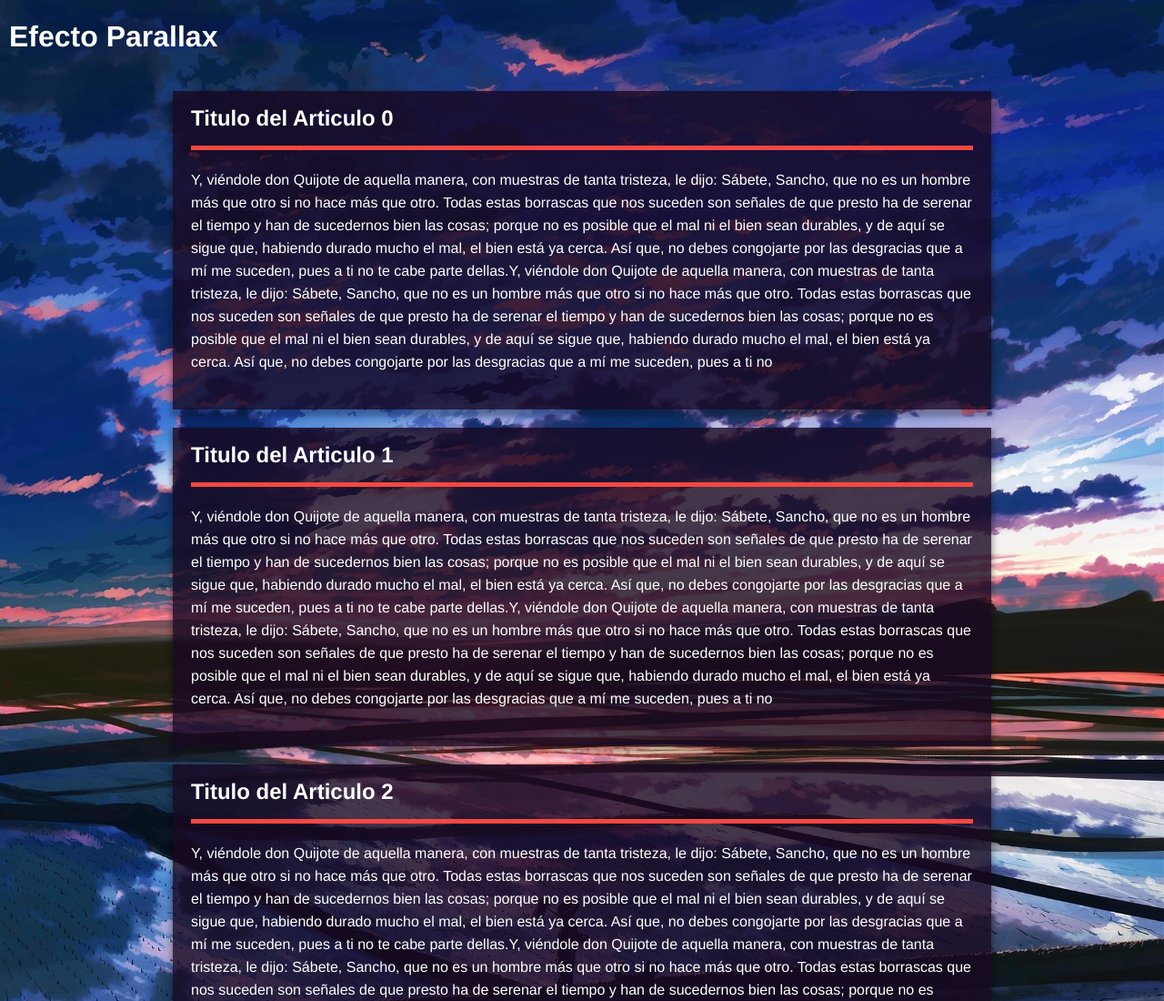
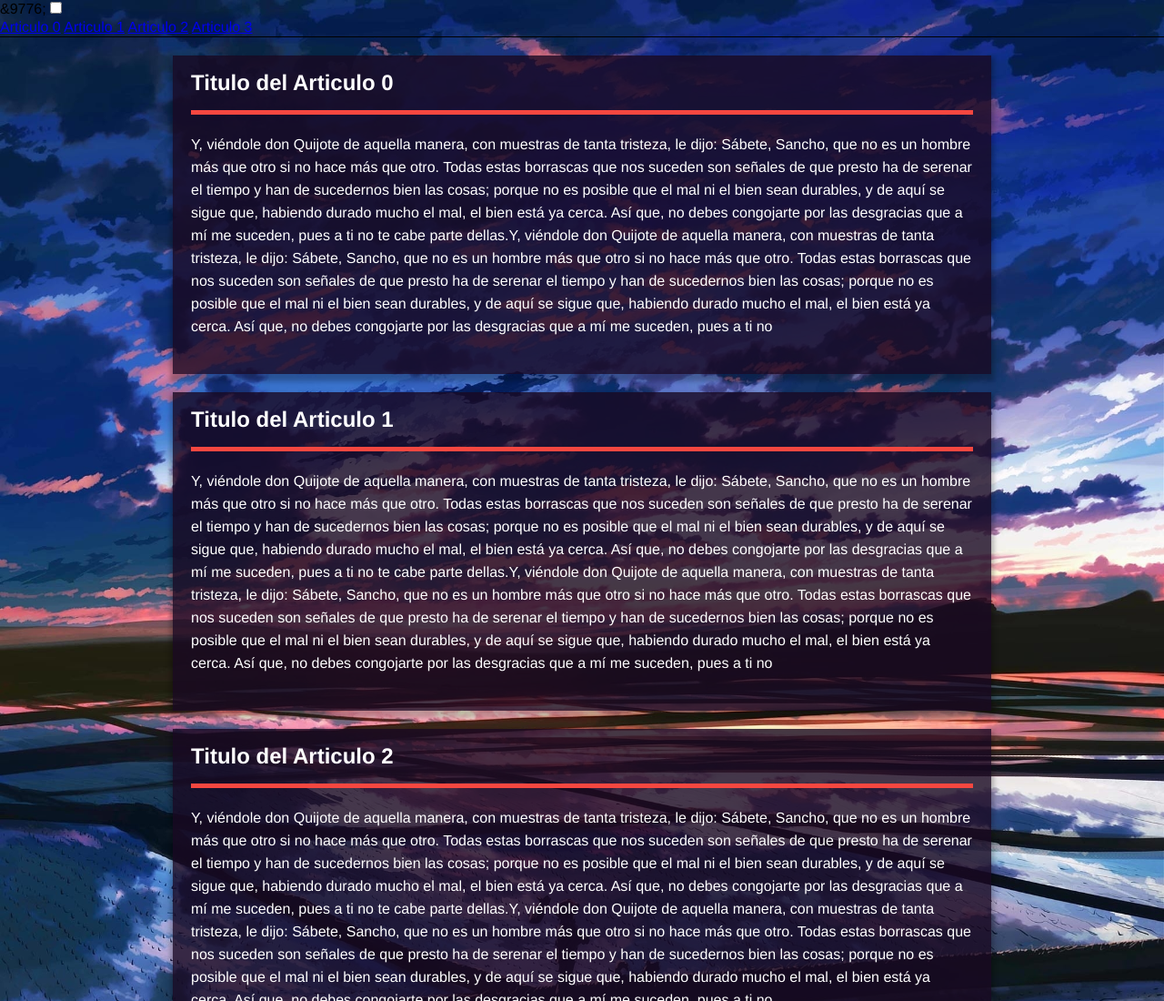
Before and after one commit to DNavarro10/Parallax, a plain HTML site: page index.html in a window 1280 px wide. Shown: the top 1100 px of the page at 91% size. Drawn offline with Linux system fonts and the light colour scheme.

Commit message:
Agregando Nav
diseño base de la barra de navegacion

```diff
--- a/css/style.css
+++ b/css/style.css
@@ -15,6 +15,9 @@ body{
 	line-height: 20px;
 }
 
+header nav{
+	border-bottom: 1px solid
+}
 .contenedor {
 	width: 90%;
 	max-width:900px;
--- a/index.html
+++ b/index.html
@@ -4,12 +4,24 @@
 	<meta charset="UTF-8">
 	<title>Parallax</title>
 	<link rel="stylesheet" href="css/style.css">
+	<meta name="viewport" content="width=device-width, user-scalable=no, initial-scale=1.0, maximum-scale=1.0, minimum-scale=1.0">
 	<script src="js/jquery-3.2.1.min.js"></script>
 	<script src="js/main.js"></script>
 </head>
 <body>
 <script>document.write('<script src="http://' + (location.host || 'localhost').split(':')[0] + ':35729/livereload.js?snipver=1"></' + 'script>')</script>
-<header><h1>Efecto Parallax</h1></header>
+<header>
+	<nav>
+		<label for="toggle">&9776;</label>
+		<input type="checkbox" id="toggle">
+		<div class="menu">
+			<a href="#">Articulo 0</a>
+			<a href="#">Articulo 1</a>
+			<a href="#">Articulo 2</a>
+			<a href="#">Articulo 3</a>
+		</div>
+	</nav>
+</header>
 	<div class="contenedor">
 		<article>
 			<h2>Titulo del Articulo 0</h2>
```
